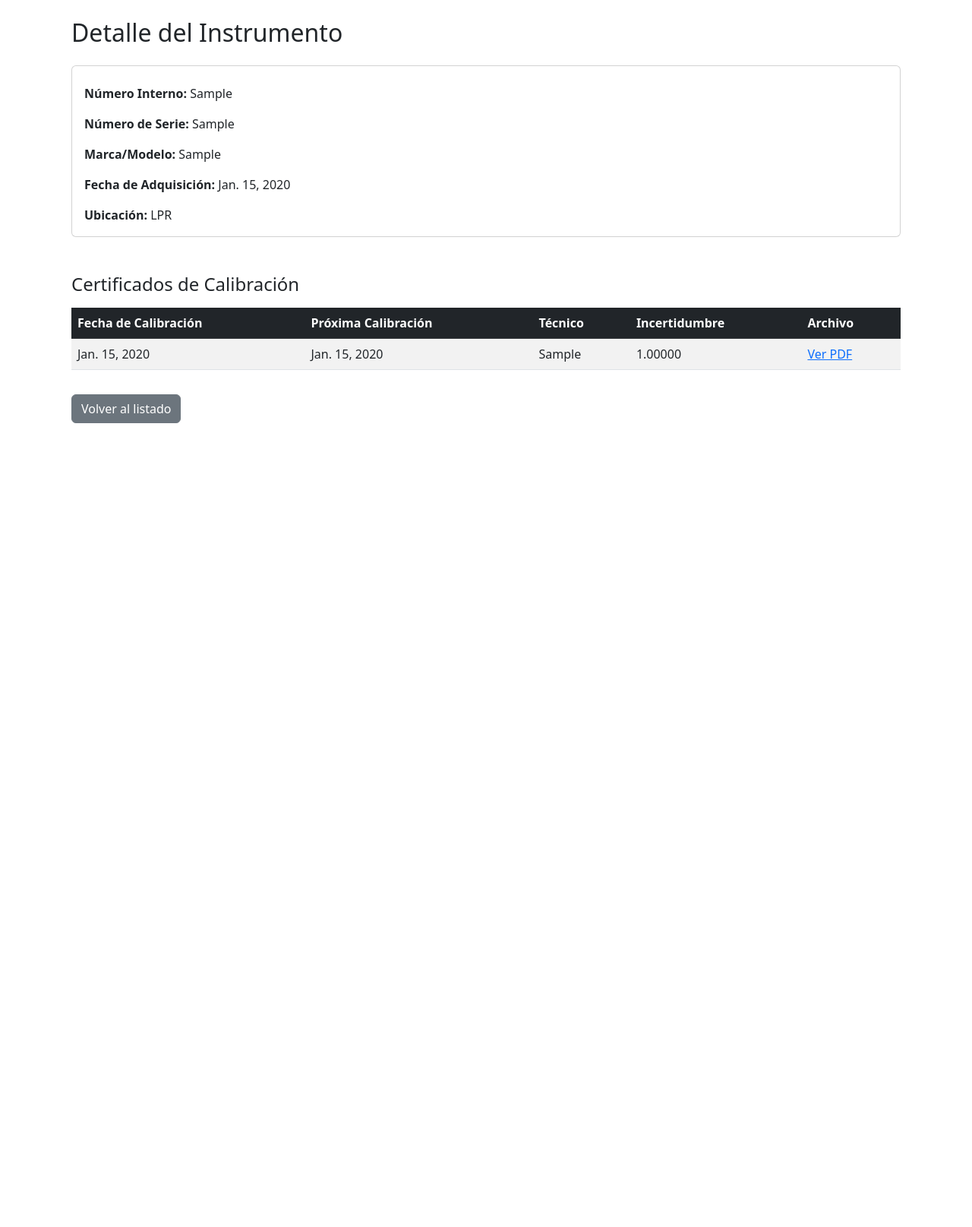
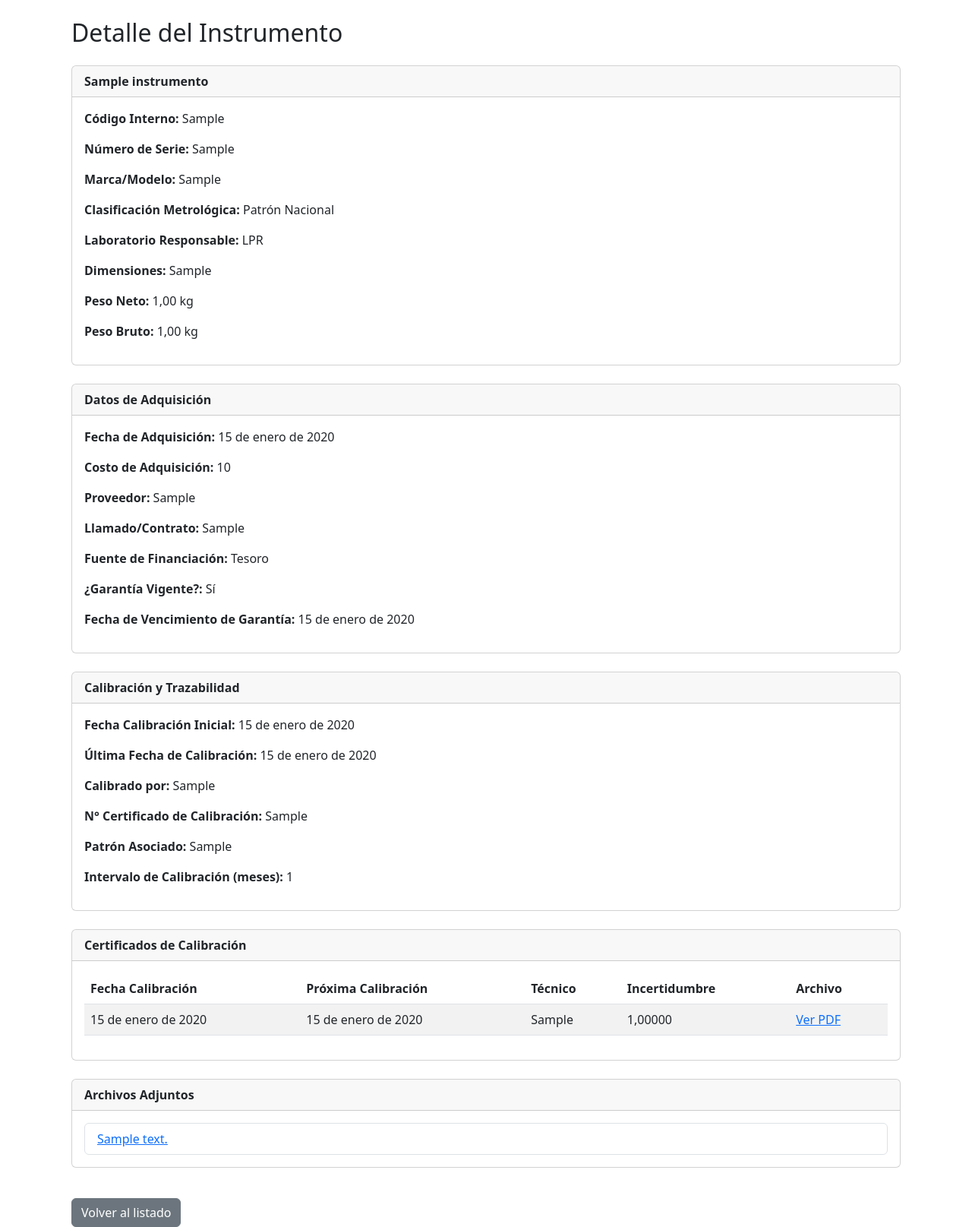
Before and after one commit to ortizpy/metrapp, a Django app: page /instrumentos/1/ in a window 1280 px wide. Shown: the part 96-1711 px from the top of the page at 76% size. Before the commit the page ends 653 px from the top, so only its background shows below. Run offline with Django 5.2, Linux system fonts and the light colour scheme; a user stored in the database is signed in; tables that the repository leaves empty hold one stand-in row (values such as "Sample post").

Commit message:
Actualizacion 1.10

```diff
--- a/gestion_instrumentos/models.py
+++ b/gestion_instrumentos/models.py
@@ -50,7 +50,7 @@ class Instrumento(models.Model):
 
     # Sección 2: Datos de Adquisición y Patrimonio
     fecha_adquisicion = models.DateField()
-    costo_adquisicion = models.DecimalField(max_digits=15, decimal_places=2, null=True, blank=True)
+    costo_adquisicion = models.DecimalField(max_digits=15, decimal_places=0, null=True, blank=True)
     llamado_contrato = models.CharField(max_length=255, null=True, blank=True)
     proveedor = models.CharField(max_length=255, null=True, blank=True)
 
@@ -61,14 +61,21 @@ class Instrumento(models.Model):
     garantia_vigente = models.CharField(
         max_length=2,
         choices=GARANTIA_CHOICES,
-        null=True,
-        blank=True
+        default='NO'
     )
 
     fecha_vencimiento_garantia = models.DateField(null=True, blank=True)
 
     def __str__(self):
         return f"{self.nombre_tecnico} ({self.codigo_unico})"
+
+    # Sección 3: Calibración y Trazabilidad (Inicial)
+    fecha_calibracion_inicial = models.DateField(null=True, blank=True)
+    ultima_fecha_calibracion = models.DateField(null=True, blank=True)
+    calibrado_por = models.CharField(max_length=255, null=True, blank=True)
+    numero_certificado_calibracion = models.CharField(max_length=255, null=True, blank=True)
+    patron_asociado = models.CharField(max_length=255, null=True, blank=True)
+    intervalo_calibracion = models.PositiveIntegerField(null=True, blank=True)
 
 
 
@@ -111,6 +118,15 @@ class UsuarioManager(BaseUserManager):
         extra_fields.setdefault('is_superuser', True)
         return self.create_user(email, password, **extra_fields)
 
+class ArchivoCertificado(models.Model):
+    instrumento = models.ForeignKey(Instrumento, on_delete=models.CASCADE, related_name='archivos_certificados')
+    archivo = models.FileField(upload_to='certificados/')
+    descripcion = models.CharField(max_length=255, blank=True)
+
+    def __str__(self):
+        return f"Certificado - {self.instrumento.codigo_unico}"
+
+
 class Usuario(AbstractBaseUser, PermissionsMixin):
     email = models.EmailField(unique=True)
     nombre_completo = models.CharField(max_length=255)
--- a/gestion_instrumentos/templates/gestion_instrumentos/detalle_instrumento.html
+++ b/gestion_instrumentos/templates/gestion_instrumentos/detalle_instrumento.html
@@ -1,4 +1,6 @@
 {% extends 'base.html' %}
+
+{% load humanize %}
 
 {% block title %}Detalle del Instrumento{% endblock %}
 
@@ -7,22 +9,65 @@
     <h2 class="mb-4">Detalle del Instrumento</h2>
 
     <div class="card mb-4">
+        <div class="card-header">
+            <strong>{{ instrumento.nombre_tecnico }}</strong>
+        </div>
         <div class="card-body">
-            <h5 class="card-title">{{ instrumento.nombre }}</h5>
-            <p class="card-text"><strong>Número Interno:</strong> {{ instrumento.codigo_unico }}</p>
-            <p class="card-text"><strong>Número de Serie:</strong> {{ instrumento.numero_serie }}</p>
-            <p class="card-text"><strong>Marca/Modelo:</strong> {{ instrumento.marca_modelo }}</p>
-            <p class="card-text"><strong>Fecha de Adquisición:</strong> {{ instrumento.fecha_adquisicion }}</p>
-            <p class="card-text"><strong>Ubicación:</strong> {{ instrumento.laboratorio_responsable }}</p>
+            <p><strong>Código Interno:</strong> {{ instrumento.codigo_unico }}</p>
+            <p><strong>Número de Serie:</strong> {{ instrumento.numero_serie }}</p>
+            <p><strong>Marca/Modelo:</strong> {{ instrumento.marca_modelo }}</p>
+            <p><strong>Clasificación Metrológica:</strong> {{ instrumento.get_clasificacion_metrologica_display }}</p>
+            <p><strong>Laboratorio Responsable:</strong> {{ instrumento.get_laboratorio_responsable_display }}</p>
+            <p><strong>Dimensiones:</strong> {{ instrumento.dimensiones }}</p>
+            <p><strong>Peso Neto:</strong> {{ instrumento.peso_neto }} kg</p>
+            <p><strong>Peso Bruto:</strong> {{ instrumento.peso_bruto }} kg</p>
         </div>
     </div>
 
-    <h4 class="mt-5">Certificados de Calibración</h4>
+    <div class="card mb-4">
+        <div class="card-header">
+            <strong>Datos de Adquisición</strong>
+        </div>
+        <div class="card-body">
+            <p><strong>Fecha de Adquisición:</strong> {{ instrumento.fecha_adquisicion }}</p>
+            <p><strong>Costo de Adquisición:</strong> {{ instrumento.costo_adquisicion|intcomma }}</p>
+            <p><strong>Proveedor:</strong> {{ instrumento.proveedor }}</p>
+            <p><strong>Llamado/Contrato:</strong> {{ instrumento.llamado_contrato }}</p>
+            <p><strong>Fuente de Financiación:</strong> {{ instrumento.get_fuente_financiacion_display }}</p>
+            {% if instrumento.fuente_financiacion == 'OTRO' %}
+            <p><strong>Detalle de Fuente:</strong> {{ instrumento.fuente_otro }}</p>
+            {% endif %}
+            <p><strong>¿Garantía Vigente?:</strong> {{ instrumento.get_garantia_vigente_display }}</p>
+            {% if instrumento.garantia_vigente == 'SI' %}
+            <p><strong>Fecha de Vencimiento de Garantía:</strong> {{ instrumento.fecha_vencimiento_garantia }}</p>
+            {% endif %}
+        </div>
+    </div>
+
+    <div class="card mb-4">
+        <div class="card-header">
+            <strong>Calibración y Trazabilidad</strong>
+        </div>
+        <div class="card-body">
+            <p><strong>Fecha Calibración Inicial:</strong> {{ instrumento.fecha_calibracion_inicial }}</p>
+            <p><strong>Última Fecha de Calibración:</strong> {{ instrumento.ultima_fecha_calibracion }}</p>
+            <p><strong>Calibrado por:</strong> {{ instrumento.calibrado_por }}</p>
+            <p><strong>N° Certificado de Calibración:</strong> {{ instrumento.numero_certificado_calibracion }}</p>
+            <p><strong>Patrón Asociado:</strong> {{ instrumento.patron_asociado }}</p>
+            <p><strong>Intervalo de Calibración (meses):</strong> {{ instrumento.intervalo_calibracion }}</p>
+        </div>
+    </div>
+
+    <div class="card mb-4">
+        <div class="card-header">
+            <strong>Certificados de Calibración</strong>
+        </div>
+        <div class="card-body">
             {% if instrumento.certificados.all %}
-        <table class="table table-striped mt-3">
-            <thead class="table-dark">
+                <table class="table table-striped">
+                    <thead>
                         <tr>
-                    <th>Fecha de Calibración</th>
+                            <th>Fecha Calibración</th>
                             <th>Próxima Calibración</th>
                             <th>Técnico</th>
                             <th>Incertidumbre</th>
@@ -50,6 +95,27 @@
             {% else %}
                 <p>No hay certificados cargados.</p>
             {% endif %}
+        </div>
+    </div>
+
+    <div class="card mb-4">
+        <div class="card-header">
+            <strong>Archivos Adjuntos</strong>
+        </div>
+        <div class="card-body">
+            {% if instrumento.archivos_certificados.all %}
+                <ul class="list-group">
+                    {% for archivo in instrumento.archivos_certificados.all %}
+                        <li class="list-group-item">
+                            <a href="{{ archivo.archivo.url }}" target="_blank">{{ archivo.descripcion|default:"Ver archivo" }}</a>
+                        </li>
+                    {% endfor %}
+                </ul>
+            {% else %}
+                <p>No hay archivos adicionales adjuntos.</p>
+            {% endif %}
+        </div>
+    </div>
 
     <a href="{% url 'listar_instrumentos' %}" class="btn btn-secondary mt-3">Volver al listado</a>
 </div>
--- a/gestion_instrumentos/views.py
+++ b/gestion_instrumentos/views.py
@@ -4,7 +4,7 @@ from .decorators import role_required
 from django.views.generic import CreateView, DetailView, UpdateView, DeleteView, ListView
 from django.contrib.auth.mixins import LoginRequiredMixin
 from django.urls import reverse_lazy
-from .models import Instrumento
+from .models import Instrumento, ArchivoCertificado
 from .forms import InstrumentoForm
 
 @login_required
@@ -16,7 +16,16 @@ class InstrumentoCreateView(LoginRequiredMixin, CreateView):
     model = Instrumento
     form_class = InstrumentoForm
     template_name = 'gestion_instrumentos/registrar_instrumento.html'
-    success_url = reverse_lazy('dashboard')
+    success_url = reverse_lazy('listar_instrumentos')
+
+    def form_valid(self, form):
+        response = super().form_valid(form)
+        for f in self.request.FILES.getlist('archivo'):
+            ArchivoCertificado.objects.create(
+                instrumento=self.object,
+                archivo=f
+            )
+        return response
 
 class InstrumentoListView(LoginRequiredMixin, ListView):
     model = Instrumento
--- a/metrapp_backend/settings.py
+++ b/metrapp_backend/settings.py
@@ -27,6 +27,7 @@ INSTALLED_APPS = [
     'django.contrib.staticfiles',
     'gestion_instrumentos',
     'rest_framework',
+    'django.contrib.humanize',
 ]
 
 MIDDLEWARE = [
@@ -93,11 +94,12 @@ AUTH_USER_MODEL = 'gestion_instrumentos.Usuario'
 # Internationalization
 # https://docs.djangoproject.com/en/5.2/topics/i18n/
 
-LANGUAGE_CODE = 'en-us'
+LANGUAGE_CODE = 'es'
 
-TIME_ZONE = 'UTC'
+TIME_ZONE = 'America/Asuncion'
 
 USE_I18N = True
+USE_L10N = True
 
 USE_TZ = True
 
```
Also changed, not shown: gestion_instrumentos/forms.py (+19 -81 lines), gestion_instrumentos/templates/gestion_instrumentos/registrar_instrumento.html (+75 -22 lines), gestion_instrumentos/migrations/0001_initial.py, gestion_instrumentos/migrations/0002_alter_instrumento_costo_adquisicion.py (added). Lines whose indentation alone changed are shown as unchanged.
